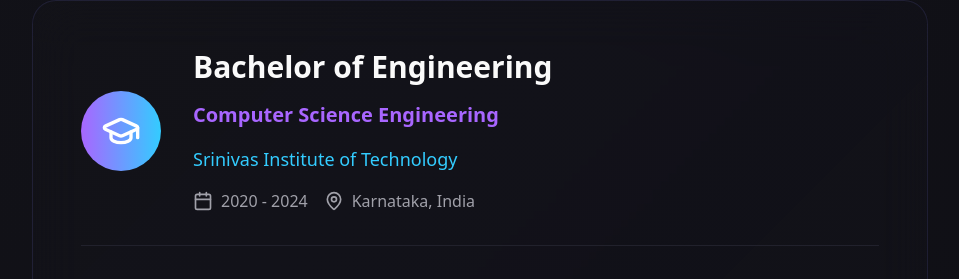
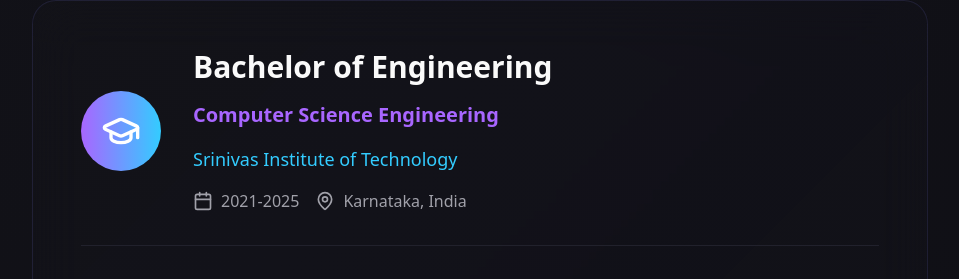
Before and after one commit to Sanjaykp7/SanjayKP-Portfolio, a React (Vite) app: page / in a window 1280 px wide. Shown: the part 3806-4085 px from the top of the page, without its empty margins (160-1119 px from the left). Built offline with nearby package versions, Linux system fonts and the light colour scheme; the HTML template or start-up script is replaced by a standard one.

Commit message:
Update education dates

```diff
--- a/src/components/Education.tsx
+++ b/src/components/Education.tsx
@@ -32,7 +32,7 @@ const Education = () => {
                   <div className="flex flex-col sm:flex-row gap-4 justify-center md:justify-start text-muted-foreground">
                     <div className="flex items-center gap-2">
                       <Calendar size={20} />
-                      <span>2020 - 2024</span>
+                      <span>2021-2025</span>
                     </div>
                     <div className="flex items-center gap-2">
                       <MapPin size={20} />
```
